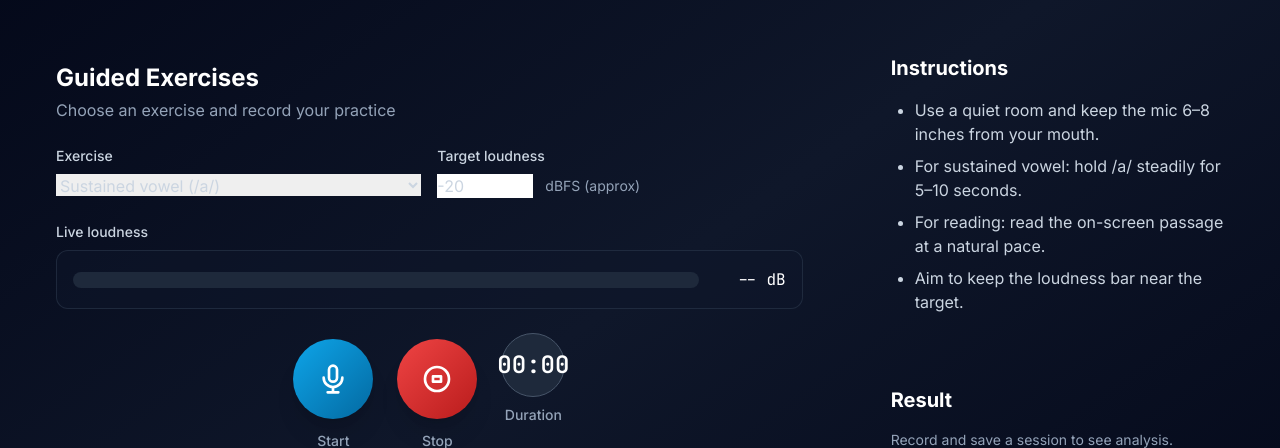
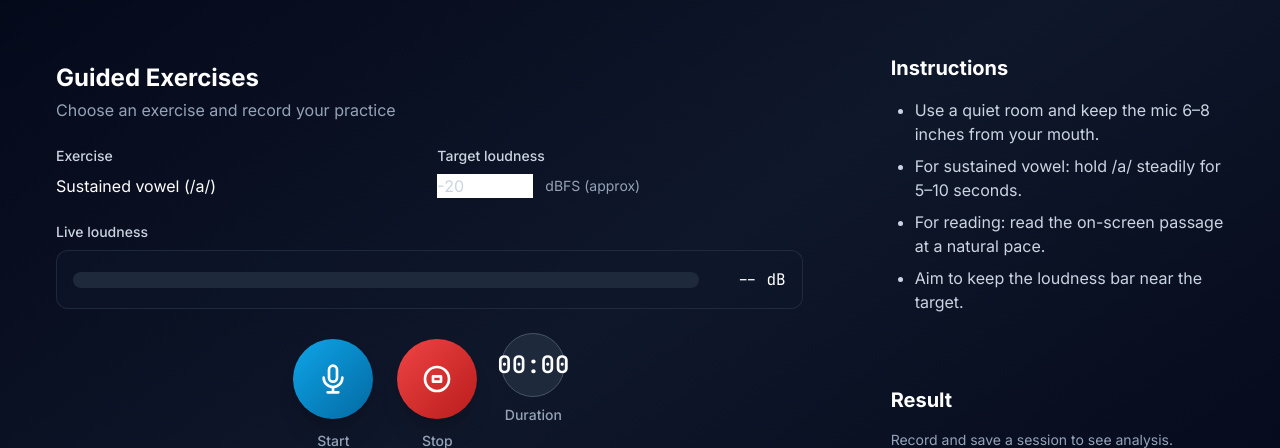
Before and after one commit to KrazeeCoder/VocalScan, a Flask app: page /therapy in a window 1280 px wide. Shown: the part 166-614 px from the top of the page. Run offline with Flask 3, Linux system fonts and the light colour scheme; parts of the project's set-up code (start-up, migrations or seed data) failed here and were passed over; some libraries are stand-ins or nearby versions.

Commit message:
removing seleciton for therapy

```diff
--- a/backend/templates/therapy.html
+++ b/backend/templates/therapy.html
@@ -41,12 +41,9 @@
     <div class="grid md:grid-cols-2 gap-4 mb-6">
       <div>
         <label class="block text-sm font-medium text-dark-300 mb-2">Exercise</label>
-        <select id="exercise" class="input w-full">
-          <option value="sustain">Sustained vowel (/a/)</option>
-          <option value="reading">Reading passage</option>
-          <option value="glide">Pitch glide</option>
-          <option value="conversation">Short conversation</option>
-        </select>
+        <div id="exercise" class="input w-full text-white">
+          Sustained vowel (/a/)
+        </div>
       </div>
       <div>
         <label class="block text-sm font-medium text-dark-300 mb-2">Target loudness</label>
```
